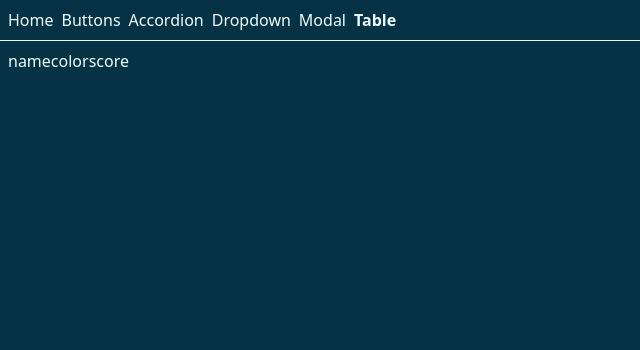
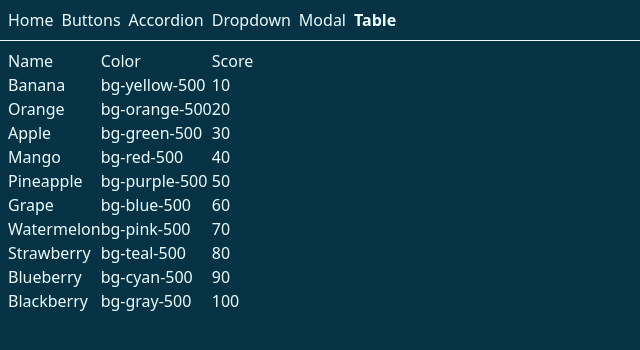
Before and after one commit to SmackSmash/comps-ts, a React (Vite) app: page /table in a window 1280 px wide. Shown: the top 350 px of the page, without its empty margins (0-640 px from the left). Built offline with nearby package versions, Linux system fonts and the light colour scheme.

Commit message:
Added basic table rendering

```diff
--- a/src/components/Table.tsx
+++ b/src/components/Table.tsx
@@ -7,11 +7,19 @@ const Table: FC<{ data: Fruit[] }> = ({ data }) => {
       <thead>
         <tr>
           {Object.keys(data[0]).map((key, index) => (
-            <td key={index}>{key}</td>
+            <td key={index}>{key.charAt(0).toUpperCase() + key.slice(1)}</td>
           ))}
         </tr>
       </thead>
-      <tbody></tbody>
+      <tbody>
+        {data.map(({ name, color, score }, index) => (
+          <tr key={index}>
+            <td>{name}</td>
+            <td>{color}</td>
+            <td>{score}</td>
+          </tr>
+        ))}
+      </tbody>
     </table>
   );
 };
```
